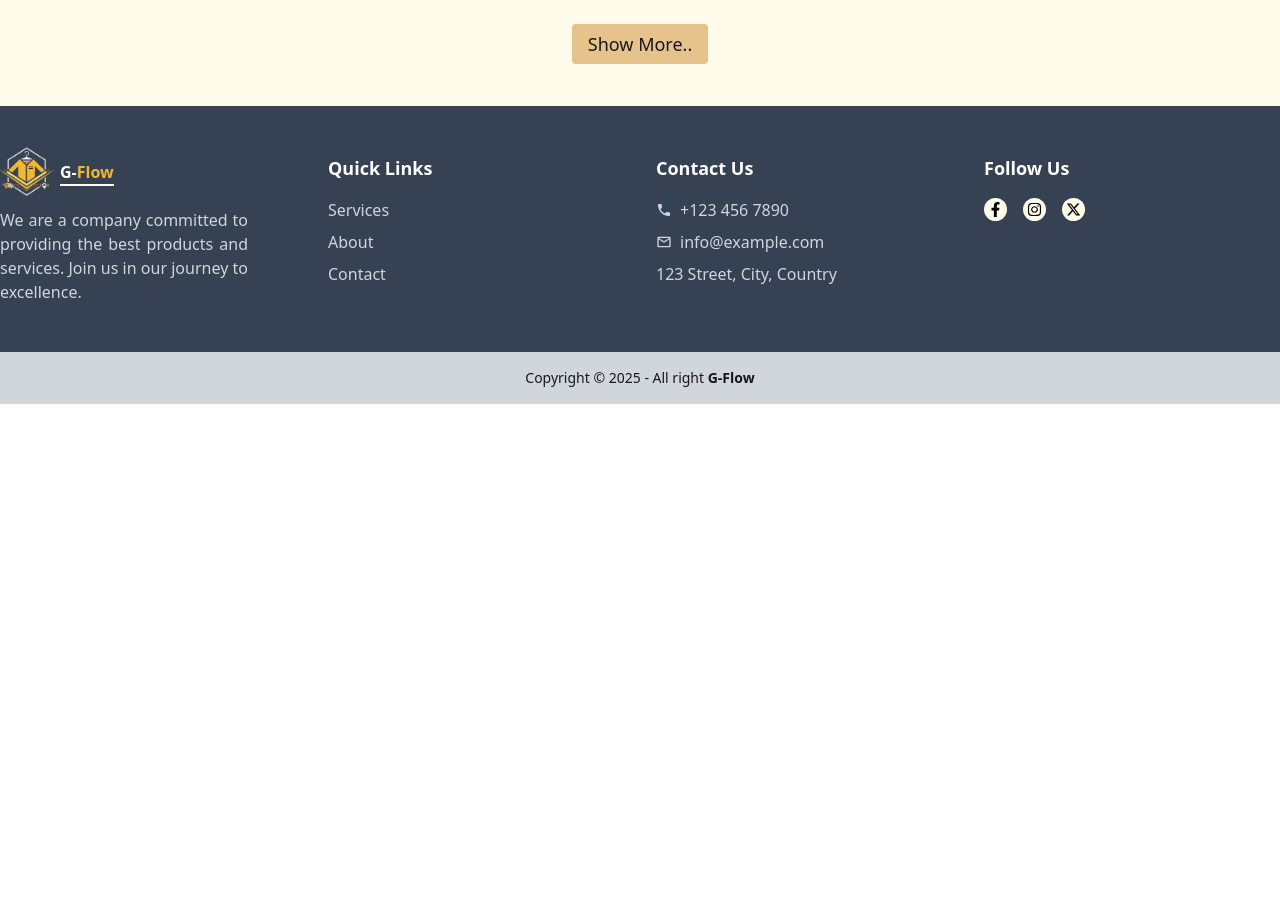
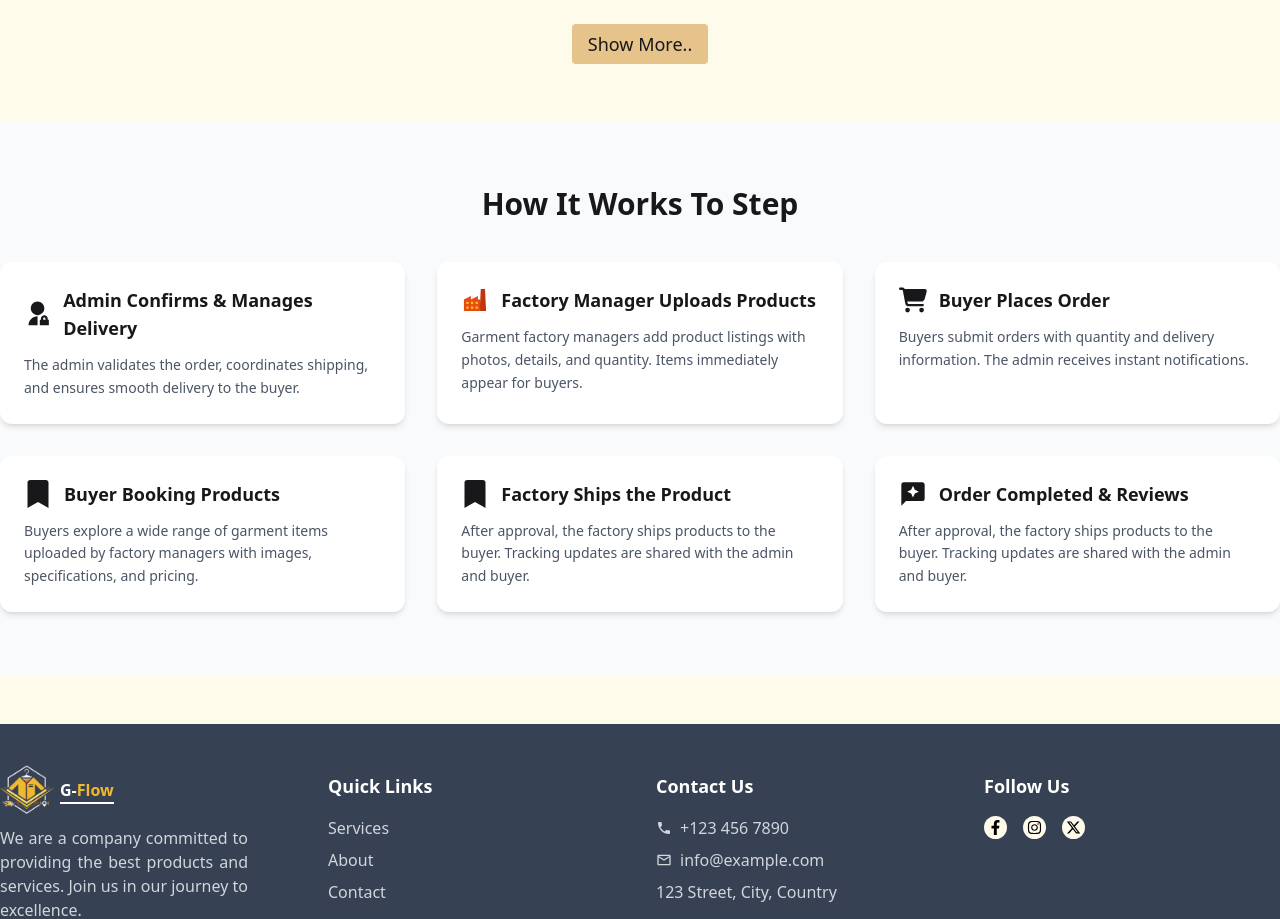
Before and after one commit to SazzadKhan45/assignment-11-client-site, a React (Vite) app: page / in a window 1280 px wide. Shown: the part 1020-1939 px from the top of the page. Before the commit the page ends 1424 px from the top, so only its background shows below. Built offline with nearby package versions, Linux system fonts and the light colour scheme; no server answers.

Commit message:
How It Works (Step-by-step)

```diff
--- a/src/Components/AllProducts/AllProducts.jsx
+++ b/src/Components/AllProducts/AllProducts.jsx
@@ -28,11 +28,22 @@ const AllProducts = () => {
       item.category.toLowerCase().includes(searchText.toLowerCase())
   );
 
+  // Pagination
+  const [currentPage, setCurrentPage] = useState(1);
+  const itemsPerPage = 9;
+
+  const totalPages = Math.ceil(filteredProducts.length / itemsPerPage);
+
+  const currentItems = filteredProducts.slice(
+    (currentPage - 1) * itemsPerPage,
+    currentPage * itemsPerPage
+  );
+
   return (
     <div className={`py-12 ${isDark ? "bg-gray-900" : "bg-amber-50"}`}>
       <MyContainer>
+        {/* Header Section */}
         <div className="md:flex justify-between items-center gap-16 px-4 md:px-0">
-          {/* Heading */}
           <div className="flex-1">
             <h2 className="text-2xl md:text-4xl font-medium mb-4 md:mb-0">
               Total Products{" "}
@@ -42,15 +53,18 @@ const AllProducts = () => {
             </h2>
           </div>
 
-          {/*  Live Search */}
+          {/* Live Search */}
           <label className="input flex-1 flex items-center gap-2">
             <IoMdSearch size={18} />
             <input
               type="search"
               placeholder="Search by name or category..."
               value={searchText}
-              onChange={(e) => setSearchText(e.target.value)}
-              className=" bg-transparent outline-none"
+              onChange={(e) => {
+                setSearchText(e.target.value);
+                setCurrentPage(1); // reset page on search
+              }}
+              className="bg-transparent outline-none w-full"
             />
           </label>
         </div>
@@ -60,17 +74,55 @@ const AllProducts = () => {
           {isLoading ? (
             <Loading />
           ) : (
+            <>
               <div className="grid grid-cols-1 md:grid-cols-2 lg:grid-cols-3 gap-4">
-              {filteredProducts.length > 0 ? (
-                filteredProducts.map((product) => (
+                {currentItems.length > 0 ? (
+                  currentItems.map((product) => (
                     <ProductsCard key={product._id} product={product} />
                   ))
                 ) : (
-                <p className="text-center text-3xl col-span-3 text-gray-500">
+                  <div className="col-span-3 flex flex-col items-center justify-center my-10">
+                    <h2 className="text-5xl mb-4">Oops! Sorry</h2>
+                    <p className="text-xl text-gray-500">
                       No products found 😥
                     </p>
+                  </div>
                 )}
               </div>
+
+              {/* Pagination */}
+              {totalPages > 1 && (
+                <div className="flex justify-center mt-10 gap-2">
+                  <button
+                    disabled={currentPage === 1}
+                    onClick={() => setCurrentPage(currentPage - 1)}
+                    className="btn btn-sm"
+                  >
+                    Prev
+                  </button>
+
+                  {[...Array(totalPages)].map((_, i) => (
+                    <button
+                      key={i}
+                      onClick={() => setCurrentPage(i + 1)}
+                      className={`btn btn-sm ${
+                        currentPage === i + 1 ? "btn-primary" : ""
+                      }`}
+                    >
+                      {i + 1}
+                    </button>
+                  ))}
+
+                  <button
+                    disabled={currentPage === totalPages}
+                    onClick={() => setCurrentPage(currentPage + 1)}
+                    className="btn btn-sm"
+                  >
+                    Next
+                  </button>
+                </div>
+              )}
+            </>
           )}
         </div>
       </MyContainer>
--- /dev/null
+++ b/src/Components/WorksStep/WorksStep.jsx
@@ -0,0 +1,107 @@
+import { FaCheckCircle, FaBookmark } from "react-icons/fa";
+import MyContainer from "../MyContainer/MyContainer";
+import { FcFactory } from "react-icons/fc";
+import { RiAdminFill } from "react-icons/ri";
+import { FaCartShopping } from "react-icons/fa6";
+import { MdReviews } from "react-icons/md";
+
+const WorksStep = () => {
+  return (
+    <div className="mt-16 bg-gray-50 py-16">
+      <MyContainer>
+        <h2 className="text-3xl font-bold text-center mb-10">
+          How It Works To Step
+        </h2>
+
+        <div className="grid md:grid-cols-2 lg:grid-cols-3 gap-8">
+          {/* Card-1 */}
+          <div className="p-6 bg-white shadow-md rounded-xl hover:shadow-lg hover:-translate-y-1 transition duration-300">
+            <div className="flex items-center gap-3 mb-3">
+              <RiAdminFill size={28} />
+              <h3 className="font-semibold text-lg">
+                Admin Confirms & Manages Delivery
+              </h3>
+            </div>
+
+            <p className="text-gray-600 text-sm leading-relaxed">
+              The admin validates the order, coordinates shipping, and ensures
+              smooth delivery to the buyer.
+            </p>
+          </div>
+          {/* Card-2 */}
+          <div className="p-6 bg-white shadow-md rounded-xl hover:shadow-lg hover:-translate-y-1 transition duration-300">
+            <div className="flex items-center gap-3 mb-3">
+              <FcFactory size={28} />
+              <h3 className="font-semibold text-lg">
+                Factory Manager Uploads Products
+              </h3>
+            </div>
+
+            <p className="text-gray-600 text-sm leading-relaxed">
+              Garment factory managers add product listings with photos,
+              details, and quantity. Items immediately appear for buyers.
+            </p>
+          </div>
+
+          {/* Card-3 */}
+          <div className="p-6 bg-white shadow-md rounded-xl hover:shadow-lg hover:-translate-y-1 transition duration-300">
+            <div className="flex items-center gap-3 mb-3">
+              <FaCartShopping size={28} />
+              <h3 className="font-semibold text-lg">Buyer Places Order</h3>
+            </div>
+
+            <p className="text-gray-600 text-sm leading-relaxed">
+              Buyers submit orders with quantity and delivery information. The
+              admin receives instant notifications.
+            </p>
+          </div>
+
+          {/* Card-4 */}
+          <div className="p-6 bg-white shadow-md rounded-xl hover:shadow-lg hover:-translate-y-1 transition duration-300">
+            <div className="flex items-center gap-3 mb-3">
+              <FaBookmark size={28} />
+              <h3 className="font-semibold text-lg">Buyer Booking Products</h3>
+            </div>
+
+            <p className="text-gray-600 text-sm leading-relaxed">
+              Buyers explore a wide range of garment items uploaded by factory
+              managers with images, specifications, and pricing.
+            </p>
+          </div>
+
+          {/* Card-5 */}
+          <div className="p-6 bg-white shadow-md rounded-xl hover:shadow-lg hover:-translate-y-1 transition duration-300">
+            <div className="flex items-center gap-3 mb-3">
+              <FaBookmark size={28} />
+              <h3 className="font-semibold text-lg">
+                Factory Ships the Product
+              </h3>
+            </div>
+
+            <p className="text-gray-600 text-sm leading-relaxed">
+              After approval, the factory ships products to the buyer. Tracking
+              updates are shared with the admin and buyer.
+            </p>
+          </div>
+
+          {/* Card-6 */}
+          <div className="p-6 bg-white shadow-md rounded-xl hover:shadow-lg hover:-translate-y-1 transition duration-300">
+            <div className="flex items-center gap-3 mb-3">
+              <MdReviews size={28} />
+              <h3 className="font-semibold text-lg">
+                Order Completed & Reviews
+              </h3>
+            </div>
+
+            <p className="text-gray-600 text-sm leading-relaxed">
+              After approval, the factory ships products to the buyer. Tracking
+              updates are shared with the admin and buyer.
+            </p>
+          </div>
+        </div>
+      </MyContainer>
+    </div>
+  );
+};
+
+export default WorksStep;
--- a/src/Pages/Home/Home.jsx
+++ b/src/Pages/Home/Home.jsx
@@ -1,5 +1,6 @@
 import HeroSlider from "../../Components/HeroSlider/HeroSlider";
 import HomePageProducts from "../../Components/HomePageProducts/HomePageProducts";
+import WorksStep from "../../Components/WorksStep/WorksStep";
 import useTheme from "../../Hooks/useTheme";
 
 const Home = () => {
@@ -11,7 +12,11 @@ const Home = () => {
       </header>
       {/*  */}
       <main>
+        {/* Dynamic data loaded Component */}
         <HomePageProducts />
+
+        {/* How to works step by step */}
+        <WorksStep />
       </main>
     </div>
   );
```
Lines whose indentation alone changed are shown as unchanged.
